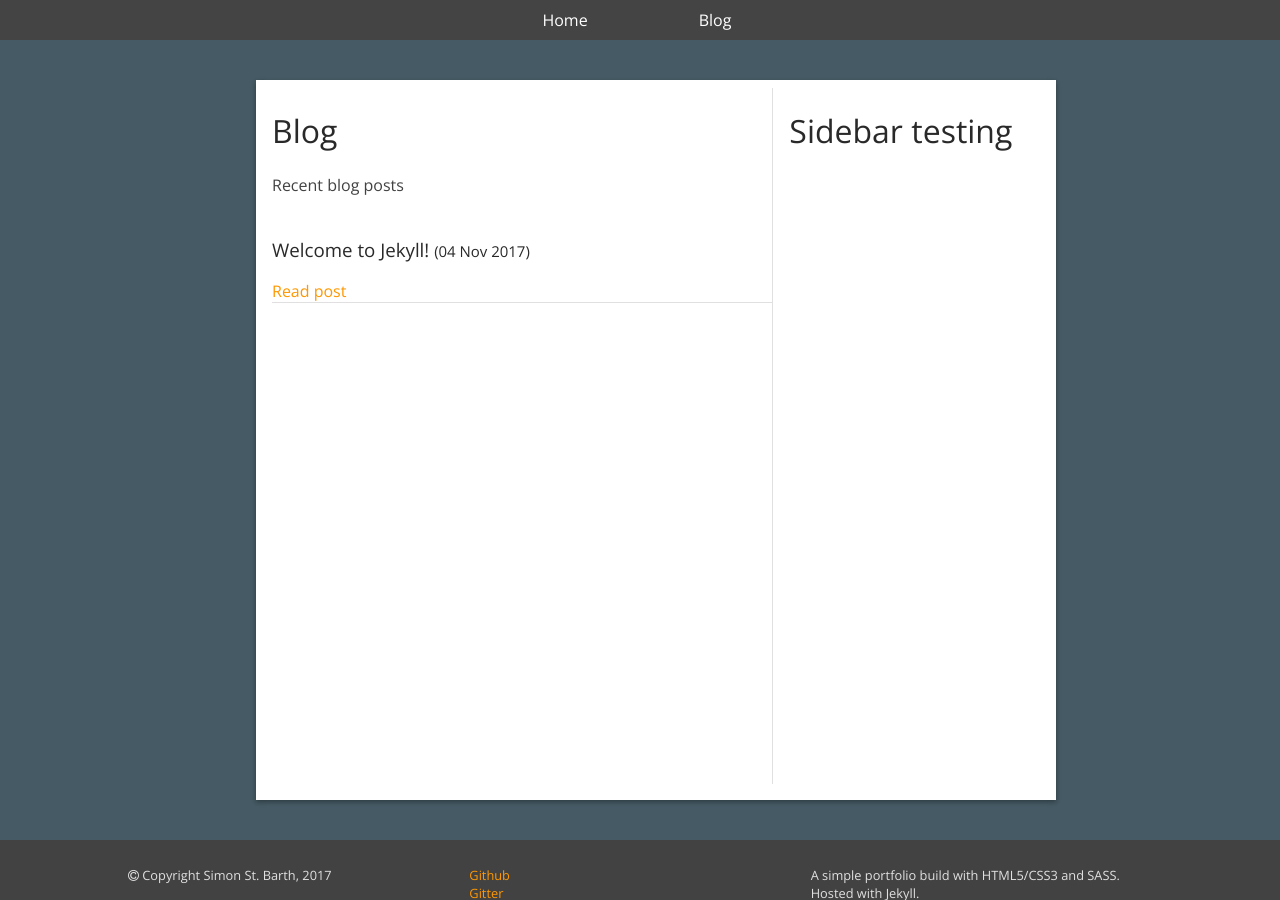
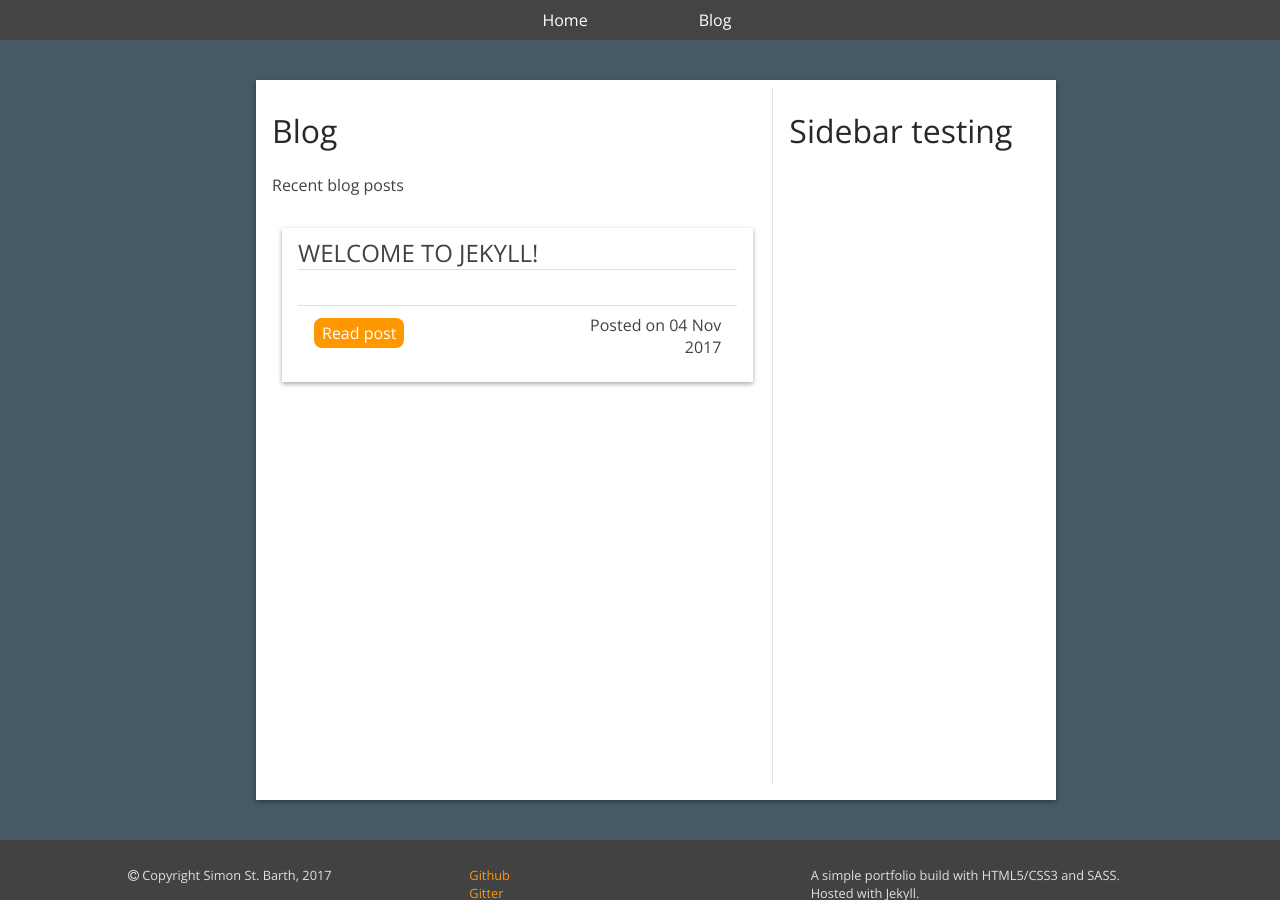
Before and after one commit to Data5tream/data5tream.github.io, a Jekyll site: the page built from blog.html, in a window 1280 px wide and 900 px high. Built offline with Jekyll 4.4.1, drawn with Linux system fonts in a browser that asks for light colours.

Commit message:
Added blog layout

```diff
--- a/blog.html
+++ b/blog.html
@@ -1,17 +1,47 @@
 ---
 title: Blog
-layout: default
 ---
 
+<!DOCTYPE html>
+<html lang="en-US">
+<head>
+<title>{% if page.title %}{{ page.title }} – {% endif %}{{ site.title }}</title>
+
+{% include meta.html %}
+<link rel="stylesheet" href={{ "css/blog.css" | relative_url }}>
+
+</head>
+
+<body>
+
+  {% include navbar.html %}
+
+  <div class="container">
+    <div class="content card">
       <div class="cell-content">
         <h1>Blog</h1>
         Recent blog posts<br><br>
 
         {% for post in site.posts %}
-    <h3>{{ post.title }} <small>({{ post.date | date_to_string }})</small></h3>
-    {%if post.resumen %}<p>{{ post.resumen}}</p><a href="{{ post.url }}">Continue reading</a>{% else %}<a href="{{ post.url }}">Read post</a>{% endif %}<br><hr class="short">
+          <div class="bloglist-entry">
+            <div class="cardtitle">{{ post.title }}</div>
+            <div class="cardcontent">
+              <p>{%if post.resumen %}{{ post.resumen}}{% endif %}</p>
+              <div class="cardbottom">
+                <div class="cardlink"><a href="{{ post.url }}">Read post</a></div>
+                <div class="cardmeta">Posted on {{ post.date | date_to_string }}</small></div>
+              </div>
+            </div>
+          </div>
         {% endfor %}
       </div>
       <div class="cell-sidebar">
         {% include sidebar.html %}
       </div>
+    </div>
+  </div>
+
+  {% include footer.html %}
+
+</body>
+</html>
--- /dev/null
+++ b/css/blog.scss
@@ -0,0 +1,35 @@
+---
+---
+
+@import "base";
+
+body {
+  padding-top: 40px;
+  background-color: $mdbluegreydark;
+}
+
+footer {
+  position: relative;
+  left: 0;
+  bottom: 0;
+  right: 0;
+  margin-top: 40px;
+}
+
+div.container {
+  margin-top: 40px;
+  min-height: 80vh;
+}
+
+.bloglist-entry {
+  position: relative;
+  padding: 8px 16px 16px 16px;
+  margin: 10px 20px 10px 10px;
+  @include card(1);
+
+  transition-duration: 0.4s;
+
+  &:hover {
+    @include card(3);
+  }
+}
```
Also changed, not shown: _layouts/post.html (added, +36 -0 lines). Lines whose indentation alone changed are shown as unchanged.
